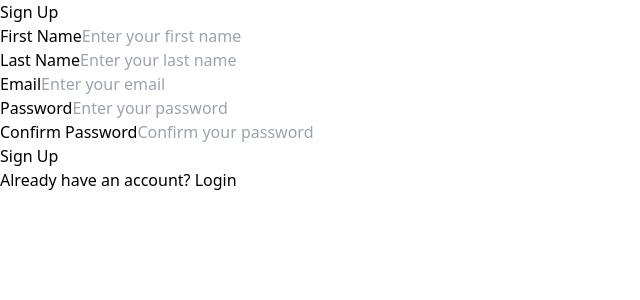
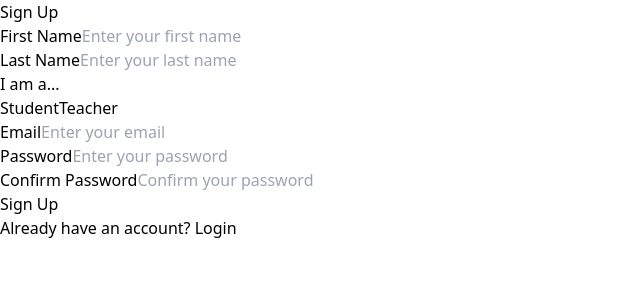
Before and after one commit to SodaBeats/QuizForge, a React app in the folder QuizForge/: page /login in a window 1280 px wide. Both pictures are taken after a click on the button "Sign Up". Shown: the top 300 px of the page, without its empty margins (0-640 px from the left). Built offline with nearby package versions, Linux system fonts and the light colour scheme; the HTML template or start-up script is replaced by a standard one.

Commit message:
implemented signup

```diff
--- a/QuizForge/src/pages/Login.jsx
+++ b/QuizForge/src/pages/Login.jsx
@@ -8,6 +8,8 @@ export default function LogInComponent() {
   const [email, setEmail] = useState('');
   const [password, setPassword] = useState('');
   const [confirmPassword, setConfirmPassword] = useState('');
+  const [role, setRole] = useState('student'); // ← Add role state
+  const [loading, setLoading] = useState(false);
   const navigate = useNavigate();
 
   const handleSubmit = async (e) => {
@@ -28,13 +30,13 @@ export default function LogInComponent() {
       alert('Passwords do not match');
       return;
     }
-
+    setLoading(true);
     try {
       const endpoint = isLogin ? '/api/login' : '/api/signup';
 
       const body = isLogin
-        ? { email, password }
-        : { first_name: firstName, last_name: lastName, email, password };
+        ? { email: email.toLocaleLowerCase(), password: password }
+        : { first_name: firstName.trim(), last_name: lastName.trim(), email: email.toLocaleLowerCase().trim(), password: password, role: role }; // ← Include role
 
       const response = await fetch(`http://localhost:3000${endpoint}`, {
         method: 'POST',
@@ -44,21 +46,28 @@ export default function LogInComponent() {
 
       const data = await response.json();
 
-      if (!data.success){
+      if(!data.success){
         alert(data.error || 'Authentication failed');
         return;
       }
-      if(isLogin){
-        //store token
+      if (isLogin) {
         localStorage.setItem('token', data.token);
-        //redirect to main app
         navigate('/');
-      }else{
-        alert('Your account has been created');
+      }
+      else{
+        alert(data.message);
+        setIsLogin(true);
+        setFirstName('');
+        setLastName('');
+        setEmail('');
+        setPassword('');
+        setConfirmPassword('');
       }
     } catch (error) {
       console.error('Error:', error);
       alert('An error occurred. Please try again.');
+    }finally{
+      setLoading(false);
     }
   };
 
@@ -94,6 +103,35 @@ export default function LogInComponent() {
                   placeholder="Enter your last name"
                   required
                 />
+              </div>
+
+              {/* Role Selection Buttons */}
+              <div>
+                <label className="block text-gray-300 mb-2">I am a...</label>
+                <div className="flex gap-3">
+                  <button
+                    type="button"
+                    onClick={() => setRole('student')}
+                    className={`flex-1 py-2 rounded font-semibold transition duration-200 ${
+                      role === 'student'
+                        ? 'bg-blue-600 text-white'
+                        : 'bg-gray-700 text-gray-300 hover:bg-gray-600'
+                    }`}
+                  >
+                    Student
+                  </button>
+                  <button
+                    type="button"
+                    onClick={() => setRole('teacher')}
+                    className={`flex-1 py-2 rounded font-semibold transition duration-200 ${
+                      role === 'teacher'
+                        ? 'bg-blue-600 text-white'
+                        : 'bg-gray-700 text-gray-300 hover:bg-gray-600'
+                    }`}
+                  >
+                    Teacher
+                  </button>
+                </div>
               </div>
             </>
           )}
@@ -138,9 +176,10 @@ export default function LogInComponent() {
 
           <button
             type="submit"
+            disabled={loading}
             className="w-full bg-blue-600 hover:bg-blue-700 text-white font-semibold py-2 rounded transition duration-200"
           >
-            {isLogin ? 'Login' : 'Sign Up'}
+            {loading ? 'Processing...' : (isLogin ? 'Login' : 'Sign Up')}
           </button>
         </form>
 
```
Also changed, not shown: 1 other file (tests, documents, lock files or other folders).
